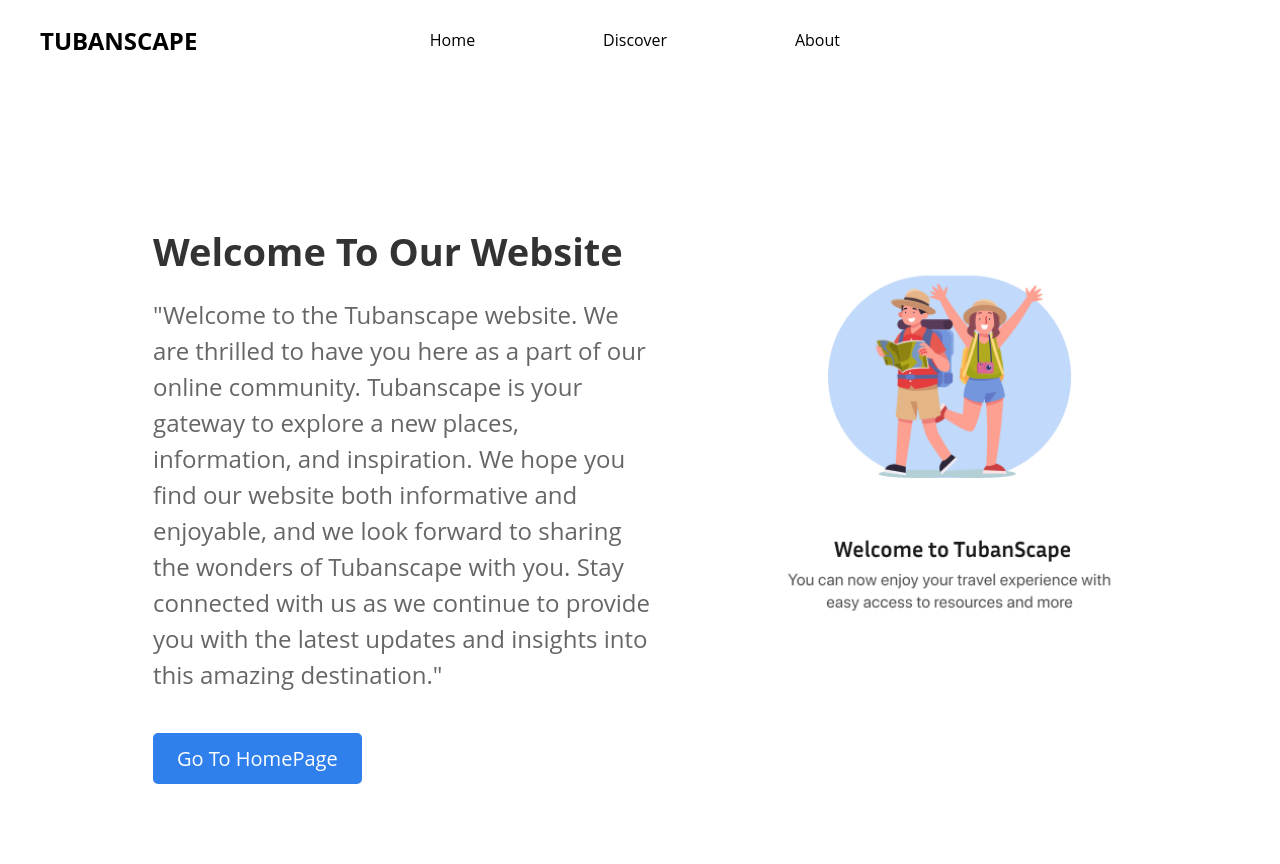
After one commit to 22091397023KartikaFelicia/TubanSpace, a PHP site: page /AboutUs.html in a window 1280 px wide. The commit adds this page. Run offline with PHP 8.4, Linux system fonts and the light colour scheme.

Commit message:
About Us Update

```diff
--- /dev/null
+++ b/AboutUs.html
@@ -0,0 +1,45 @@
+<!DOCTYPE html>
+<html lang="en">
+<head>
+    <meta charset="UTF-8">
+    <meta name="viewport" content="width=device-width, initial-scale=1.0">
+    <meta http-equiv="X-UA_Compatible" content="IE-edge">
+    <meta name="viewport" content="width=device-width, initial-scale=1.0">
+    <link rel="stylesheet" type="text/css" href="style.css">
+    <link rel="stylesheet" type="text/css" href="https://cdnjs.cloudflare.com/ajax/libs/font-awesome/5.15.1/css/all.min.css">
+    <title>About Us</title>
+</head>
+<body>
+    <!-- navbar -->
+    <nav class="navbar">
+        <h1 class="logo">TUBANSCAPE</h1>
+        <ul class="links">
+            <li><a href="index.html">Home</a></li>
+            <li><a href="discover.html">Discover</a></li>
+            <li><a href="AboutUs.html">About</a></li>
+        </ul>
+    </nav>
+
+    <section class="Hero">
+        <div class="Container">
+            <div class="Hero-Content">
+                <h2>Welcome To Our Website</h2>
+                <p>"Welcome to the Tubanscape website. We are thrilled
+                    to have you here as a part of our online community.
+                    Tubanscape is your gateway to explore a new places,
+                    information, and inspiration. We hope you find our website
+                    both informative and enjoyable, and we look forward to
+                    sharing the wonders of Tubanscape with you.
+                    Stay connected with us as we continue to provide
+                    you with the latest updates and insights into this
+                    amazing destination."</p>
+                <button class="cta-button">Go To HomePage</button>
+            </div>
+            <div class="Hero-Image">
+                <img src="photo/AboutUs.png">
+            </div>
+        </div>
+    </section>
+
+</body>
+</html>
--- a/index.html
+++ b/index.html
@@ -15,7 +15,7 @@
         <ul class="links">
             <li><a href="index.html">Home</a></li>
             <li><a href="discover.html">Discover</a></li>
-            <li><a href="gallery.html">About</a></li>
+            <li><a href="AboutUs.html">About</a></li>
         </ul>
     </nav>
 
--- a/style.css
+++ b/style.css
@@ -162,9 +162,7 @@ section {
 
 .boc h4{
     margin-top: 2vh;
-    margin-left: 16vh;
-
-}
+    margin-left: 16vh;}
 
 
 .boc p{
@@ -264,5 +262,78 @@ ul{
 }
 .footer-col .social-links a:hover{
 	color: #24262b;
-	background-color: #ffffff;
+	background-color: #ffffff;}
+
+.Hero{
+    overflow: hidden;
+
 }
+.Container{
+    width: 100%;
+    margin: 65px auto;
+}
+ .Hero-Content{
+    flex: 1;
+    width: 500px;
+    margin: 0px 25px;
+    float: left;
+    animation: fadeInUp 2s ease;
+}
+
+.Hero-Content h2{
+    font-size: 38px;
+    margin-bottom: 20px;
+    color: #333;
+}
+.Hero-Content p{
+    font-size: 24px;
+    line-height: 1.5;
+    margin-bottom: 40px;
+    color: #666;
+}
+.Hero-Content button{
+    display: inline-block;
+    background-color: #2F80ED;
+    color: #fff;
+    padding: 12px 24px;
+    border-radius: 5px;
+    font-size: 20px;
+    border: none;
+    cursor: pointer;
+    transition: 0.3s ease;
+}
+.Hero-Content button:hover{
+    background-color: #ff6347;
+    transform: scale(1.1);
+}
+.Hero-Image{
+    float: right;
+    width: fit-content;
+    animation: fadeInRight 2s ease;
+}
+.Hero-Image img{
+    width: 100%;
+    height: auto;
+    border-radius: 10px;
+    margin-right: 5px;
+}
+@keyframes fadeInUp{
+    0%{
+        opacity: 0;
+        transform: translateY(50px);
+    }
+    100%{
+        opacity: 1;
+        transform: translateY(0px);
+    }
+}
+@keyframes fadeInRight{
+    0%{
+        opacity: 0;
+        transform: translateX(-50px);
+    }
+    100%{
+        opacity: 1;
+        transform: translateX(0px);
+    }
+}
```
Also changed, not shown: photo/AboutUs.png (added).
